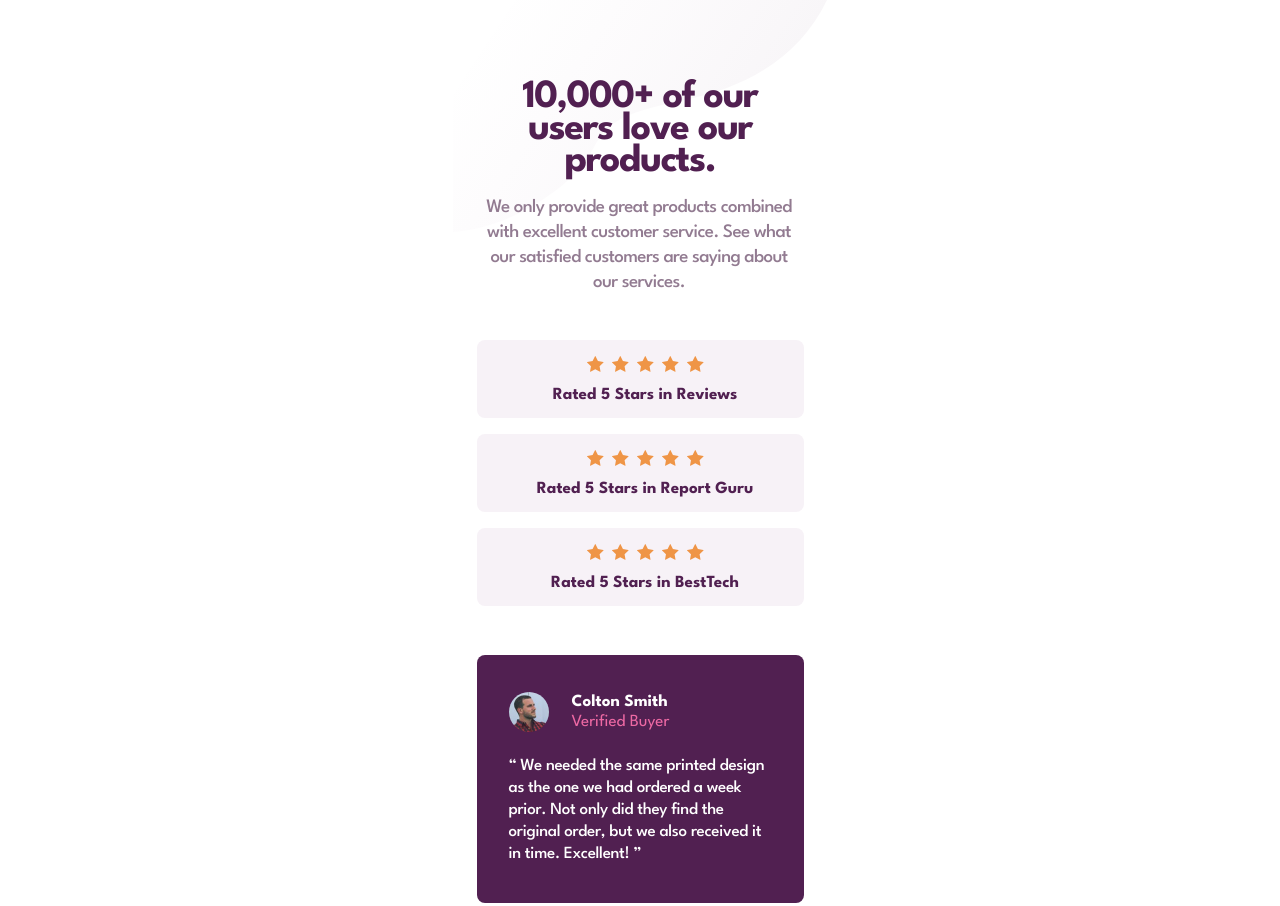
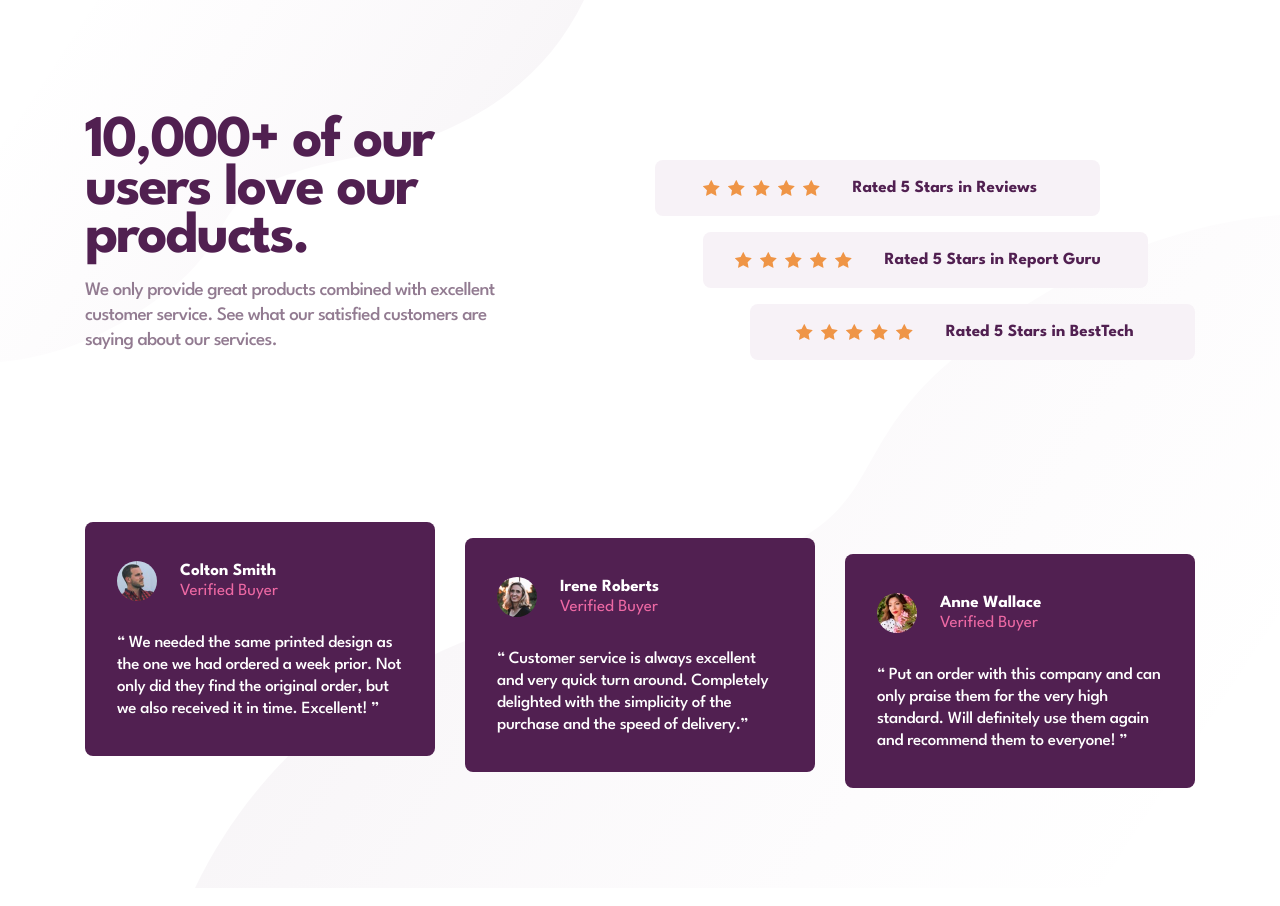
Before and after one commit to Gen2micky1/Project-14, a plain HTML site: page index.html in a window 1280 px wide. Shown: the top 906 px of the page. Drawn offline with Linux system fonts and the light colour scheme.

Commit message:
CSS file desktop view update.

```diff
--- a/index.html
+++ b/index.html
@@ -12,6 +12,7 @@
 </head>
 <body>
     <article class="social-card">
+        <section class="social-card__container">
             <section class="social-card__hero">
                 <h1 class="social-card__hero-title center">10,000+ of our users love our products.</h1>
 
@@ -19,7 +20,7 @@
             </section>
 
             <section class="social-card__ratings-container">
-            <section class="social-card__ratings">
+                <section class="social-card__ratings top">
                     <div class="social-card__rating-icons">
                         <figure class="star-icon">
                             <img src="./images/icon-star.svg" alt="icon-star" width="17px" height="16px" loading="lazy">
@@ -49,7 +50,7 @@
                     <h2 class="social-card__rating-label center nowrap">Rated 5 Stars in Reviews</h2>
                 </section>
 
-            <section class="social-card__ratings">
+                <section class="social-card__ratings middle">
                     <div class="social-card__rating-icons">
                         <figure class="star-icon">
                             <img src="./images/icon-star.svg" alt="icon-star" width="17px" height="16px" loading="lazy">
@@ -79,7 +80,7 @@
                     <h2 class="social-card__rating-label center nowrap">Rated 5 Stars in Report Guru</h2>
                 </section>
 
-            <section class="social-card__ratings">
+                <section class="social-card__ratings bottom">
                     <div class="social-card__rating-icons">
                         <figure class="star-icon">
                             <img src="./images/icon-star.svg" alt="icon-star" width="17px" height="16px" loading="lazy">
@@ -109,9 +110,10 @@
                     <h2 class="social-card__rating-label center nowrap">Rated 5 Stars in BestTech</h2>
                 </section>
             </section>
+        </section>
 
         <section class="social-card__review-container">
-            <section class="social-card__reviews">
+            <section class="social-card__reviews left">
                 <div class="social-card__reviewer-profile">
                     <figure class="reviewer-image">
                         <img src="./images/image-colton.jpg" alt="image-colton" width="80px" height="80px" loading="lazy">
@@ -128,7 +130,7 @@
                 <p class="social-card__review-content">“ We needed the same printed design as the one we had ordered a week prior. Not only did they find the original order, but we also received it in time. Excellent! ”</p>
             </section>
 
-            <section class="social-card__reviews">
+            <section class="social-card__reviews centra">
                 <div class="social-card__reviewer-profile">
                     <figure class="reviewer-image">
                         <img src="./images/image-irene.jpg" alt="image-irene" width="80px" height="80px" loading="lazy">
@@ -145,7 +147,7 @@
                 <p class="social-card__review-content">“ Customer service is always excellent and very quick turn around. Completely delighted with the simplicity of the purchase and the speed of delivery.”</p>
             </section>
 
-            <section class="social-card__reviews">
+            <section class="social-card__reviews right">
                 <div class="social-card__reviewer-profile">
                     <figure class="reviewer-image">
                         <img src="./images/image-anne.jpg" alt="image-anne" width="80px" height="80px" loading="lazy">
--- a/main.css
+++ b/main.css
@@ -84,11 +84,19 @@ body {
 
 /* SOCIAL CARD */
 .social-card {
-    max-width: 327px;
+    width: 327px;
     min-height: 1349px;
     margin: 5.125rem 0rem 6.1875rem;
     display: flex;
     flex-flow: column;
+}
+
+.social-card__container {
+  width: 100%;
+  display: flex;
+  flex-flow: column;
+  gap: 1rem;
+  margin-bottom: 3.0625rem;
 }
 
 /* SOCIAL CARD HERO */
@@ -113,14 +121,6 @@ body {
 }
 
 /* SOCIAL CARD RATINGS */
-.social-card__ratings-container {
-    width: 100%;
-    display: flex;
-    flex-flow: column;
-    gap: 1rem;
-    margin-bottom: 3.0625rem;
-}
-
 .social-card__ratings {
     width: 100%;
     background-color: var(--REVIEW-BG);
@@ -202,3 +202,98 @@ body {
     color: var(--TEXT);
     letter-spacing: -0.0187rem;
 }
+
+/* DESKTOP VIEW */
+@media screen and (min-width: 992px) {
+  /* BODY */
+  body {
+    background-image: url(./images/bg-pattern-top-desktop.svg), url(./images/bg-pattern-bottom-desktop.svg);
+    background-position: top left, bottom right;
+    background-size: 584px 362px, 1085px 673px;
+  }
+
+  /* SOCIAL CARD */
+  .social-card {
+    width: 100%;
+    min-height: 582px;
+    margin: 7.375rem auto 6.25rem auto;
+    gap: 4.4375rem;
+  }
+
+  .social-card__container {
+  width: 1110px;
+  flex-flow: row;
+  align-items: center;
+  gap: 7.8125rem;
+  }
+
+
+  /* SOCIAL CARD HERO */
+  .social-card__hero {
+    width: 445px;
+    height: 245px;
+  }
+
+  .social-card__hero-title {
+    font: var(--TITLE);
+    letter-spacing: -0.125rem;
+    margin-bottom: 1rem;
+    text-align: left;
+  }
+
+  .social-card__hero-subtitle {
+    width: 445px;
+    font: var(--TITLE-SUBTEXT);
+    letter-spacing: -0.0394rem;
+    text-align: left;
+  }
+
+  /* SOCIAL CARD RATINGS */
+
+  .social-card__ratings-container {
+    width: 540px;
+    height: 200px;
+    display: flex;
+    flex-flow: column;
+    gap: 1rem;
+  }
+
+  .social-card__ratings-container .middle {
+    margin-left: 3rem;
+  }
+
+  .social-card__ratings-container .bottom {
+    margin-left: 5.9375rem;
+  }
+
+  .social-card__ratings {
+    width: 445px;
+    height: 56px;
+    flex-flow: row;
+    gap: 2.0281rem;
+    padding: 1.25rem 2.9375rem 1.25rem 2rem;
+  }
+
+  /* REVIEW CONTENT */
+  .social-card__review-container {
+    width: 1110px;
+    height: 266px;
+    flex-flow: row;
+    gap: 1.875rem;
+  }
+
+  .social-card__reviews {
+    height: 234px;
+    gap: 1.9375rem;
+    padding: 2.4375rem 2rem 2.25rem 2rem;
+  }
+
+  .centra {
+    margin-top: 1rem;
+  }
+
+  .right {
+    margin-top: 2rem;
+  }
+
+}
```
Lines whose indentation alone changed are shown as unchanged.
